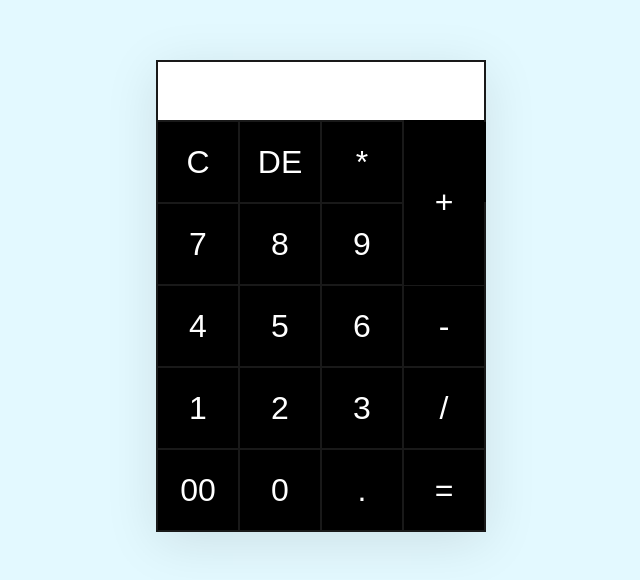
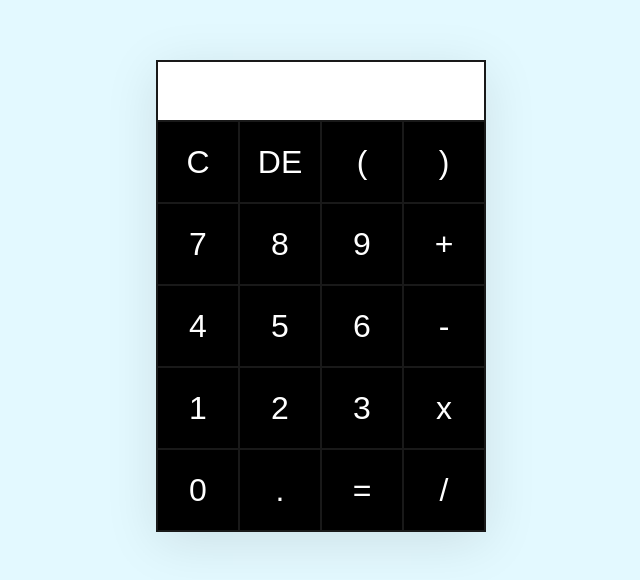
Before and after one commit to saifurbinkobir/project-calculator, a plain HTML site: page index.html in a window 1280 px wide. Shown: the part 104-684 px from the top of the page, without its empty margins (319-959 px from the left). Drawn offline with Linux system fonts and the light colour scheme.

Commit message:
Project Calculator finished

```diff
--- a/index.html
+++ b/index.html
@@ -18,14 +18,16 @@
                 <tr>
                     <td><input type="button" value="C" onclick="DeleteMe()"></td>
                     <td><input type="button" value="DE" onclick="document.getElementById('MyResult').value = document.getElementById('MyResult').value.toString().slice(0, -1) "></td>
-                    <td><input type="button" value="*" onclick="calculator('*')"></td>
+                    <td><input type="button" value="(" onclick="calculator('(')"></td>
+                    <td><input type="button" value=")" onclick="calculator(')')"></td>
                 </tr>
 
                 <tr>
                     <td><input type="button" value="7" onclick="calculator('7')"></td>
                     <td><input type="button" value="8" onclick="calculator('8')"></td>
                     <td><input type="button" value="9" onclick="calculator('9')"></td>
-                    <td><input type="button" value="+" class="addBtn" onclick="calculator('+')"></td>
+                    <td><input type="button" value="+" onclick="calculator('+')"></td>
+
                 </tr>
 
                 <tr>
@@ -39,14 +41,14 @@
                     <td><input type="button" value="1" onclick="calculator('1')"></td>
                     <td><input type="button" value="2" onclick="calculator('2')"></td>
                     <td><input type="button" value="3" onclick="calculator('3')"></td>
-                    <td><input type="button" value="/" onclick="calculator('/')"></td>
+                    <td><input type="button" value="x" onclick="calculator('*')"></td>
                 </tr>
 
                 <tr>
-                    <td><input type="button" value="00" onclick="calculator('00')"></td>
                     <td><input type="button" value="0" onclick="calculator('0')"></td>
                     <td><input type="button" value="." onclick="calculator('.')"></td>
                     <td><input type="button" value="=" onclick="Answer()"></td>
+                    <td><input type="button" value="/" onclick="calculator('/')"></td>
                 </tr>
 
             </table>
@@ -67,6 +69,5 @@
             document.getElementById("MyResult").value = b;
         }
     </script>
-<!-- .value.toString().slice(0, -1) " -->
 </body>
 </html>
--- a/style.css
+++ b/style.css
@@ -39,12 +39,6 @@ input[type="button"]:hover{
     background-color: #19d;
     outline: none;
 }
-.addBtn{
-    height: 165px !important;
-    position: absolute;
-    bottom: 0%;
-    right: .3%;
-}
 input[type="text"]{
     width: 340px;
     width: 250px;
```
